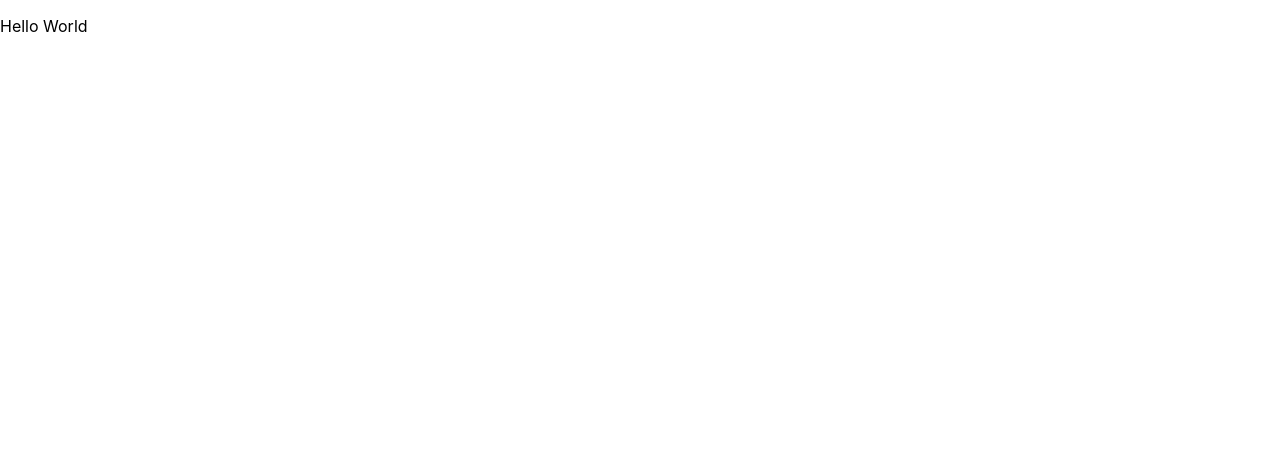
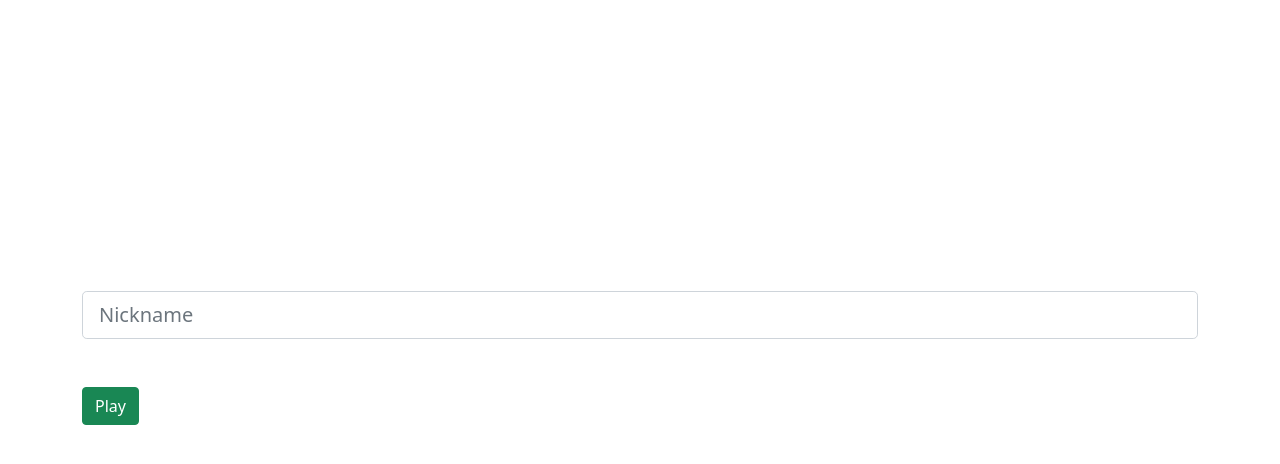
Before and after one commit to MichaelClasby0/RhythmRoyale, a React (Create React App) app in the folder frontend/: page / in a window 1280 px wide. Shown: the top 464 px of the page. Built offline with nearby package versions, Linux system fonts and the light colour scheme.

Commit message:
Home page

```diff
--- a/frontend/package.json
+++ b/frontend/package.json
@@ -11,9 +11,11 @@
     "@types/react": "^17.0.39",
     "@types/react-dom": "^17.0.11",
     "react": "^17.0.2",
+    "react-bootstrap": "^2.1.2",
     "react-dom": "^17.0.2",
     "react-router-dom": "^6.2.1",
     "react-scripts": "5.0.0",
+    "sass": "^1.49.7",
     "typescript": "^4.5.5",
     "web-vitals": "^2.1.4"
   },
--- a/frontend/src/App.tsx
+++ b/frontend/src/App.tsx
@@ -1,5 +1,5 @@
 import React from 'react';
-import {Routes, Route, Link} from "react-router-dom";
+import {Routes, Route} from "react-router-dom";
 import Home from "./pages/Home";
 
 function App() {
--- a/frontend/src/index.tsx
+++ b/frontend/src/index.tsx
@@ -7,6 +7,12 @@ import {BrowserRouter} from "react-router-dom";
 
 ReactDOM.render(
   <React.StrictMode>
+      <link
+          rel="stylesheet"
+          href="https://cdn.jsdelivr.net/npm/bootstrap@5.1.3/dist/css/bootstrap.min.css"
+          integrity="sha384-1BmE4kWBq78iYhFldvKuhfTAU6auU8tT94WrHftjDbrCEXSU1oBoqyl2QvZ6jIW3"
+          crossOrigin="anonymous"
+      />
       <BrowserRouter>
           <App />
       </BrowserRouter>
--- /dev/null
+++ b/frontend/src/layout/Layout.scss
@@ -0,0 +1,14 @@
+@import "LayoutVariables";
+
+div.primary-content--wrap {
+  height: calc(100vh - 85px);
+  padding: 40px 0;
+}
+
+.vertical-center {
+  min-height: 100%;  /* Fallback for browsers do NOT support vh unit */
+  min-height: 100vh; /* These two lines are counted as one :-)       */
+
+  display: flex;
+  align-items: center;
+}
--- /dev/null
+++ b/frontend/src/layout/LayoutVariables.scss
@@ -0,0 +1 @@
+$header-height: 85px;
--- /dev/null
+++ b/frontend/src/layout/PrimaryContent.jsx
@@ -0,0 +1,19 @@
+import React from "react";
+import "./Layout.scss"
+import Container from "react-bootstrap/Container";
+import Row from "react-bootstrap/Row";
+import Col from "react-bootstrap/Col";
+
+export default function PrimaryContent(props) {
+    return (
+        <Container>
+            <Row className="primary-content--wrap align-items-center">
+                <Col>
+                    <div className="primary-content">
+                        {props.children}
+                    </div>
+                </Col>
+            </Row>
+        </Container>
+    )
+}
--- /dev/null
+++ b/frontend/src/layout/Spacer.jsx
@@ -0,0 +1,5 @@
+import React from "react";
+
+export default function Spacer() {
+    return <div className="spacer mb-3"/>
+}
--- a/frontend/src/pages/Home.tsx
+++ b/frontend/src/pages/Home.tsx
@@ -1,8 +1,18 @@
+import Button from 'react-bootstrap/Button';
+import Form from 'react-bootstrap/Form';
+import Container from "react-bootstrap/Container";
+import PrimaryContent from "../layout/PrimaryContent";
+
 function Home() {
     return(
-        <div>
-            <p>Hello World</p>
-        </div>
+        <PrimaryContent>
+            <Form>
+                <Form.Control size="lg" type="text" placeholder="Nickname" />
+                <br/>
+                <br/>
+                <Button variant="success">Play</Button>
+            </Form>
+        </PrimaryContent>
     )
 }
 
```
Also changed, not shown: 1 other file (tests, documents, lock files or other folders).
